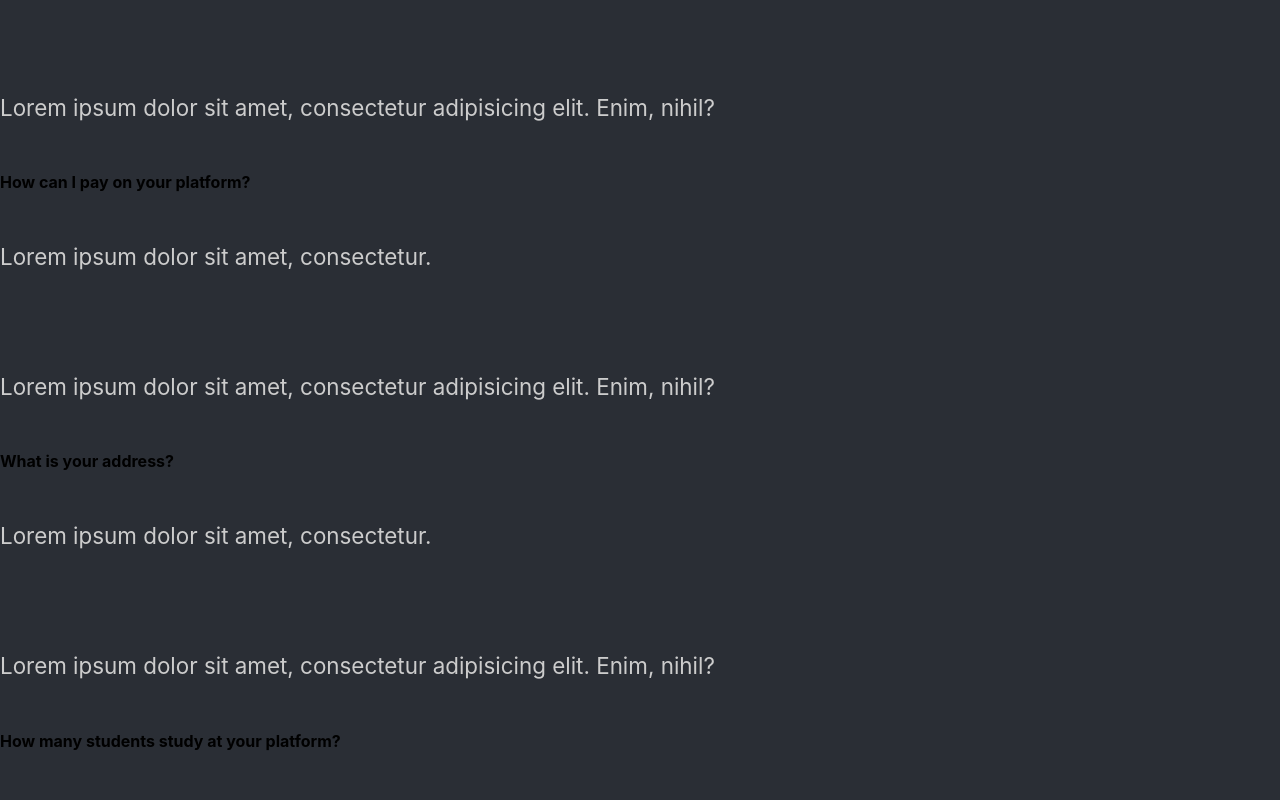
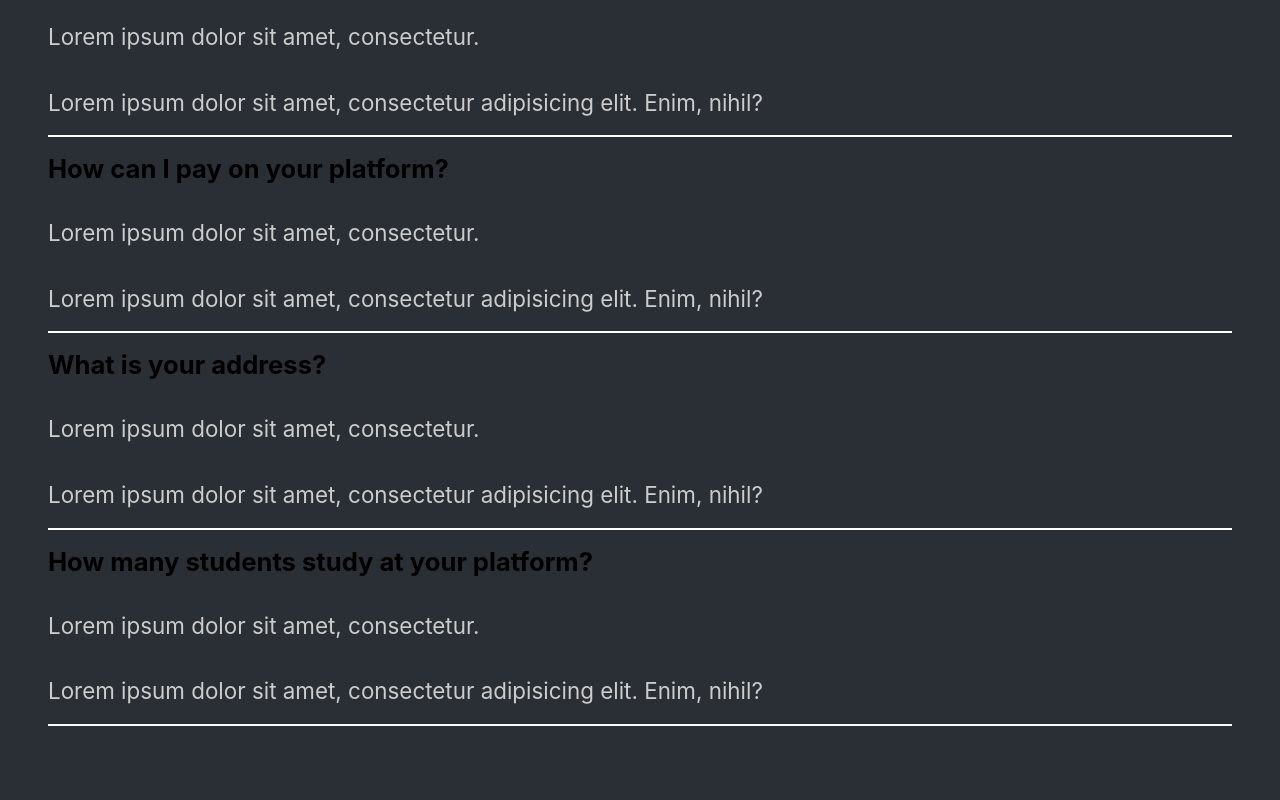
Before and after one commit to AvazShukurullayev/r-7-e-Learning, a React (Create React App) app: page / in a window 1280 px wide. Shown: the part 1600-2400 px from the top of the page. After the commit the page ends 2374 px from the top, so only its background shows below. Built offline with nearby package versions, Linux system fonts and the light colour scheme; a web font is replaced by a local one.

Commit message:
Faq styled completed

```diff
--- a/src/components/FaqSection.js
+++ b/src/components/FaqSection.js
@@ -1,8 +1,10 @@
 import React from 'react';
+import styled from "styled-components";
+import {About} from "../styles/styles";
 
 const FaqSection = () => {
     return (
-        <div className={"faq__section"}>
+        <Faq>
             <h2>Any Questions <span>FAQ</span></h2>
             <div className={"question"}>
                 <h4>Can I learn on your platform?</h4>
@@ -10,6 +12,7 @@
                     <p>Lorem ipsum dolor sit amet, consectetur.</p>
                     <p>Lorem ipsum dolor sit amet, consectetur adipisicing elit. Enim, nihil?</p>
                 </div>
+                <div className="faq-line"></div>
             </div>
             <div className={"question"}>
                 <h4>How can I pay on your platform?</h4>
@@ -17,6 +20,7 @@
                     <p>Lorem ipsum dolor sit amet, consectetur.</p>
                     <p>Lorem ipsum dolor sit amet, consectetur adipisicing elit. Enim, nihil?</p>
                 </div>
+                <div className="faq-line"></div>
             </div>
             <div className={"question"}>
                 <h4>What is your address?</h4>
@@ -24,6 +28,7 @@
                     <p>Lorem ipsum dolor sit amet, consectetur.</p>
                     <p>Lorem ipsum dolor sit amet, consectetur adipisicing elit. Enim, nihil?</p>
                 </div>
+                <div className="faq-line"></div>
             </div>
             <div className={"question"}>
                 <h4>How many students study at your platform?</h4>
@@ -31,9 +36,35 @@
                     <p>Lorem ipsum dolor sit amet, consectetur.</p>
                     <p>Lorem ipsum dolor sit amet, consectetur adipisicing elit. Enim, nihil?</p>
                 </div>
+                <div className="faq-line"></div>
             </div>
-        </div>
+        </Faq>
     );
 };
+const Faq = styled(About)`
+  display: block;
 
+  h2 {
+    margin-bottom: 2rem;
+  }
+
+  .question {
+    margin: 1rem;
+
+    h4 {
+      font-size: 1.6rem;
+      margin-bottom: 1rem;
+    }
+  }
+
+  .faq-line {
+    width: 100%;
+    height: 2px;
+    background-color: #fff;
+  }
+
+  p {
+    padding: 1rem 0;
+  }
+`
 export default FaqSection;
```
